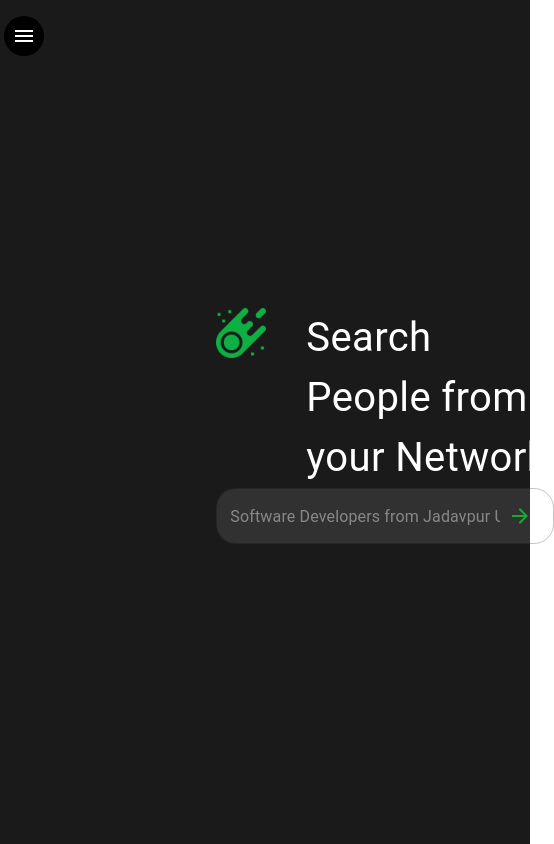
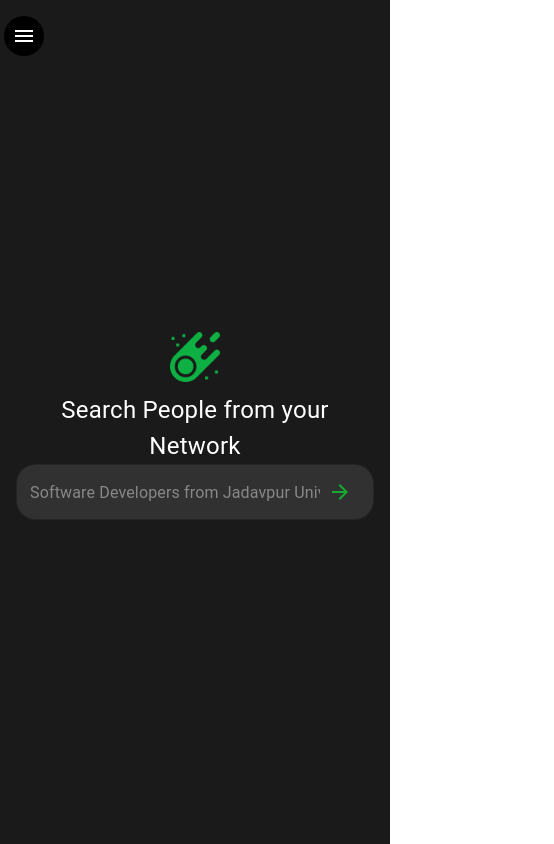
Before and after one commit to naby001/vinelyai, a React (Vite) app in the folder client/: page /search in a window 390 px wide. Shown: the whole page, 554 px wide, since content can reach past the window. Built offline with nearby package versions, Linux system fonts and the light colour scheme.

Commit message:
fix responsiveness

```diff
--- a/client/src/pages/search.jsx
+++ b/client/src/pages/search.jsx
@@ -32,6 +32,10 @@ const SearchContainer = styled(Box)(({ theme }) => ({
   backgroundColor: "#1a1a1a",
   minHeight: "100vh",
   color: "white",
+  padding: theme.spacing(3),
+  [theme.breakpoints.down('sm')]: {
+    padding: theme.spacing(2),
+  },
 }))
 
 export default function SearchInterface() {
@@ -60,32 +64,33 @@ export default function SearchInterface() {
     }
   }
   return (
-    <Box sx={{ display: "flex" }}>
+    <Box sx={{ display: "flex", flexDirection: { xs: "column", md: "row" } }}>
       <Navbar />
-      <SearchContainer component="main" sx={{ flexGrow: 1, p: 3, alignItems:!searched&&'center', justifyContent:!searched&&'center', display:'flex' }}>
-
-        <Box sx={{ minWidth: '70%', margin: "0 auto", mt:4, ml:30}}>
+      <SearchContainer component="main" sx={{ flexGrow: 1, p: 3, alignItems: !searched && 'center', justifyContent: !searched && 'center', display: 'flex' }}>
+        <Box sx={{ minWidth: { xs: '100%', md: '70%' }, margin: "0 auto", mt: 4, ml: { md: 30 } }}>
           {!searched && (<motion.div
             initial={{ opacity: 0, y: 20 }}
             animate={{ opacity: 1, y: 0 }}
             transition={{ duration: 0.5 }}
             style={{
-            display:'flex',
-            flexDirection:'row',
-            justifyContent:'center'
+              display: 'flex',
+              flexDirection: 'row',
+              justifyContent: 'center',
+              alignItems: 'center',
+              textAlign: 'center',
+              flexWrap: 'wrap'
             }}
           >
-          <img src={logo} style={{width:50, height:50, marginBottom:10}}/>
-          <Typography sx={{display:'flex', alignItems:'center', justifyContent:'center', fontSize:40, marginLeft:5}}>Search People from your Network</Typography>
+            <img src={logo} style={{ width: 50, height: 50, marginBottom: 10 }} />
+            <Typography sx={{ display: 'flex', alignItems: 'center', justifyContent: 'center', fontSize: { xs: 24, md: 40 }, marginLeft: { xs: 0, md: 5 } }}>Search People from your Network</Typography>
           </motion.div>)}
-       {!searched &&( <TextField
+          {!searched && (<TextField
             fullWidth
             placeholder="Software Developers from Jadavpur University"
             variant="outlined"
             autoComplete="off"
             value={prompt}
             sx={{
-
               mb: 3,
               "& .MuiOutlinedInput-root": {
                 color: "white",
@@ -102,19 +107,18 @@ export default function SearchInterface() {
                 },
               },
             }}
-            onChange={(e)=>{setprompt(e.target.value)}}
+            onChange={(e) => { setprompt(e.target.value) }}
             InputProps={{
               endAdornment: (
-                <IconButton sx={{ color: "#15ab33" }} onClick={()=>{setsearched(true); search();}}>
+                <IconButton sx={{ color: "#15ab33" }} onClick={() => { setsearched(true); search(); }}>
                   <ArrowForwardIcon />
                 </IconButton>
               ),
             }}
           />)}
           {searched && (
-            <Typography sx={{color:'white', fontSize:30, fontWeight:600}}>{prompt}</Typography>
+            <Typography sx={{ color: 'white', fontSize: { xs: 24, md: 30 }, fontWeight: 600 }}>{prompt}</Typography>
           )}
-
           {searched && (<motion.div
             initial={{ opacity: 0, y: 20 }}
             animate={{ opacity: 1, y: 0 }}
@@ -150,52 +154,9 @@ export default function SearchInterface() {
                 &nbsp;Got it. I have searched from {user.number_con} first-degree connections and found these for you
               </Typography>
             )}
-
-         {isloading&&( <Box sx={{ my: 2, width: 500 }}>
-      {/* <Accordion
-        sx={{
-          backgroundColor: "rgba(255,255,255,0.05)",
-          color: "white",
-          border: "1px solid rgba(255,255,255,0.2)",
-          borderRadius: 5,
-          "&:before": { display: "none" },
-        }}
-      >
-        <AccordionSummary
-          expandIcon={<ExpandMore sx={{ color: "white" }} />}
-
-        >
-          <Typography fontWeight="bold">Show Thinking</Typography>
-        </AccordionSummary>
-        <AccordionDetails>
-        <Box sx={{ mb: 2 }}>
-  <Typography variant="h6" fontWeight="bold" gutterBottom>
-    🧠 Traits
-  </Typography>
-  <Box sx={{ display: "flex", gap: 1, flexWrap: "wrap" }}>
-    <Chip label="Software developer"  sx={{backgroundColor:'rgba(255,255,255,0.1)',color:"white"}} />
-    <Chip label="Experience in product-based companies" sx={{backgroundColor:'rgba(255,255,255,0.1)',color:"white"}} />
-    <Chip label="Based in Bangalore" sx={{backgroundColor:'rgba(255,255,255,0.1)',color:"white"}}  />
-  </Box>
-</Box>
-
-<Box sx={{ mb: 2 }}>
-  <Typography variant="h6" fontWeight="bold" gutterBottom>
-    🔑 Key Phrases
-  </Typography>
-  <Box sx={{ display: "flex", gap: 1, flexWrap: "wrap" }}>
-    <Chip label="Proficient in building scalable software solutions" sx={{backgroundColor:'rgba(255,255,255,0.1)',color:"white"}} />
-    <Chip label="Expertise in full-stack development" sx={{backgroundColor:'rgba(255,255,255,0.1)',color:"white"}}  />
-    <Chip label="Experience with microservices and cloud platforms" sx={{backgroundColor:'rgba(255,255,255,0.1)',color:"white"}}  />
-    <Chip label="Worked in top-tier product-based companies" sx={{backgroundColor:'rgba(255,255,255,0.1)',color:"white"}}  />
-  </Box>
-</Box>
-
-        </AccordionDetails>
-      </Accordion> */}
-      <ThinkingText/>
+            {isloading && (<Box sx={{ my: 2, width: { xs: '100%', md: 500 } }}>
+              <ThinkingText />
             </Box>)}
-
             <List>
               {searchResults?.map((result) => (
                 <ListItem
@@ -207,7 +168,7 @@ export default function SearchInterface() {
                     "&:hover": {
                       backgroundColor: "rgba(255,255,255,0.2)",
                     },
-        cursor:'pointer'
+                    cursor: 'pointer'
                   }}
                 >
                   <ListItemText
@@ -226,14 +187,13 @@ export default function SearchInterface() {
                     <IconButton size="small" sx={{ mr: 1 }}>
                       <XIcon />
                     </IconButton>
-        <IconButton size="small" sx={{ color: "#0077b5" }} onClick={()=>{ window.open(result.url, "_blank");}}>
+                    <IconButton size="small" sx={{ color: "#0077b5" }} onClick={() => { window.open(result.url, "_blank"); }}>
                       <LinkedIn />
                     </IconButton>
                   </ListItemSecondaryAction>
                 </ListItem>
               ))}
             </List>
-
           </motion.div>)}
         </Box>
       </SearchContainer>
```
Lines whose indentation alone changed are shown as unchanged.
